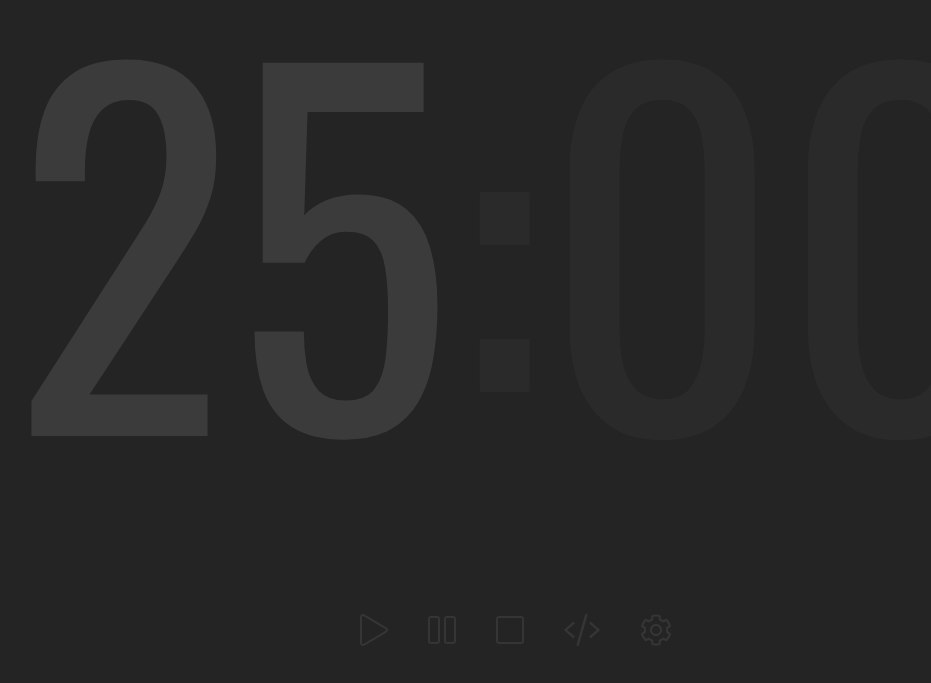
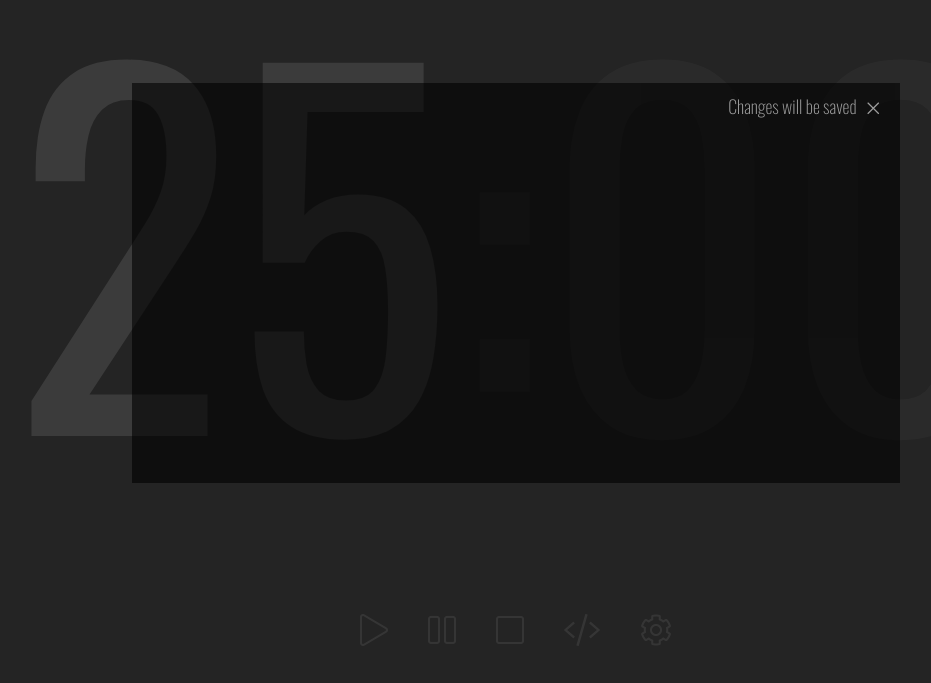
Before and after one commit to ayushs08/pomodoro, a React (Create React App) app: page / in a window 1280 px wide. Shown: the part 117-800 px from the top of the page, without its empty margins (124-1055 px from the left). Built offline with nearby package versions, Linux system fonts and the light colour scheme.

Commit message:
Settings modal

```diff
--- a/src/App.js
+++ b/src/App.js
@@ -73,8 +73,15 @@ class App extends Component {
           <div className="play control" onClick={this.play}><i className="fal fa-play"></i></div>
           <div className="pause control" onClick={this.pause}><i className="fal fa-pause"></i></div>
           <div className="stop control" onClick={this.stop}><i className="fal fa-stop"></i></div>
-          <div className="code control"><i className="fal fa-code"></i></div>
+          <div className="code control"><a href="https://github.com/ayushs08/pomodoro" className="fal fa-code"></a></div>
           <div className="settings control"><i className="fal fa-cog"></i></div>
+        </div>
+        <div className="settings-panel">
+          <div className="header">
+            <div className="helper">Changes will be saved</div>
+            <i className="fal fa-times close"></i>
+          </div>
+          <div className="body"></div>
         </div>
       </div>
     )
--- a/src/app.css
+++ b/src/app.css
@@ -50,6 +50,10 @@ body {
 .control:last-child {
   margin-right: 0; }
 
+.control a {
+  color: inherit;
+  text-decoration: none; }
+
 .control.play:hover, .control.play.active {
   color: #2ecc71; }
 
@@ -62,6 +66,30 @@ body {
 .control.code:hover, .control.code.active {
   color: #3498db; }
 
+.settings-panel {
+  position: fixed;
+  top: 50%;
+  left: 50%;
+  transform: translate(-50%, -50%);
+  min-height: 50vh;
+  width: 60vw;
+  padding: 1rem;
+  background: rgba(0, 0, 0, 0.6); }
+
+.settings-panel .header {
+  display: flex;
+  justify-content: flex-end;
+  align-items: flex-end;
+  font-size: 1.8rem;
+  color: white;
+  opacity: 0.6;
+  font-weight: 100; }
+
+.settings-panel .header .close {
+  margin: 0 1rem;
+  line-height: 2.2rem;
+  cursor: pointer; }
+
 @media (max-width: 992px) {
   .time {
     flex-direction: column;
--- a/src/app.scss
+++ b/src/app.scss
@@ -50,6 +50,10 @@ body {
   &:last-child {
     margin-right: 0;
   }
+  a {
+    color: inherit;
+    text-decoration: none;
+  }
   &.play:hover, &.play.active {
     color: #2ecc71;
   }
@@ -61,6 +65,30 @@ body {
   }
   &.code:hover, &.code.active {
     color: #3498db;
+  }
+}
+.settings-panel {
+  position: fixed;
+  top: 50%;
+  left: 50%;
+  transform: translate(-50%, -50%);
+  min-height: 50vh;
+  width: 60vw;
+  padding: 1rem;
+  background: rgba(0, 0, 0, 0.6);
+  .header {
+    display: flex;
+    justify-content: flex-end;
+    align-items: flex-end;
+    font-size: 1.8rem;
+    color: white;
+    opacity: 0.6;
+    font-weight: 100;
+    .close {
+      margin: 0 1rem;
+      line-height: 2.2rem;
+      cursor: pointer;
+    }
   }
 }
 @media(max-width: 992px) {
```
